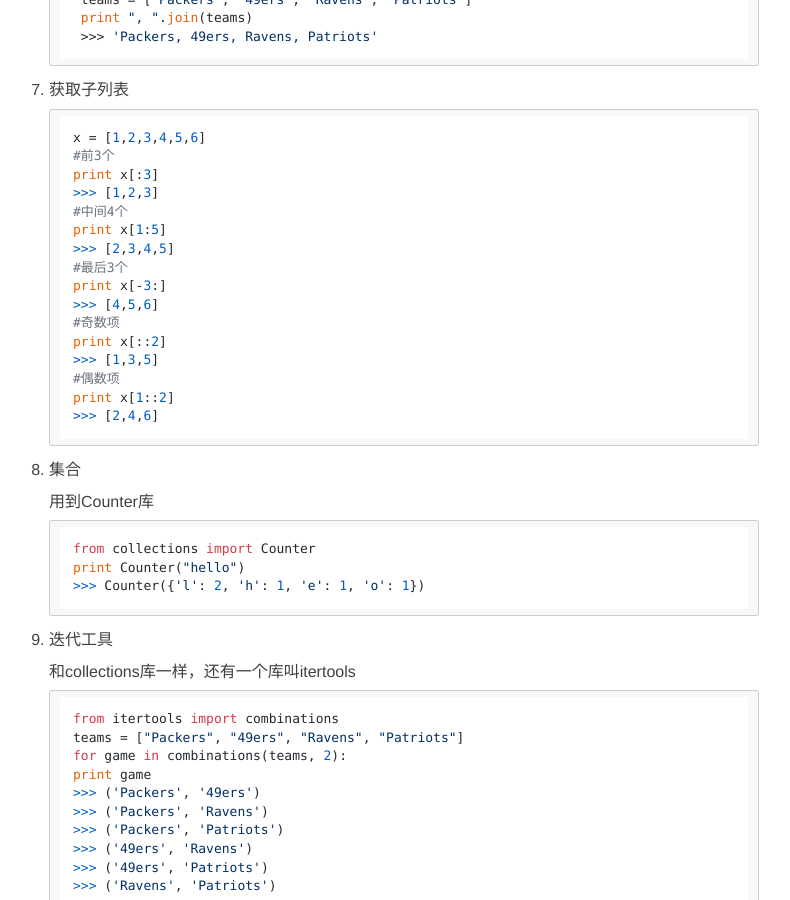
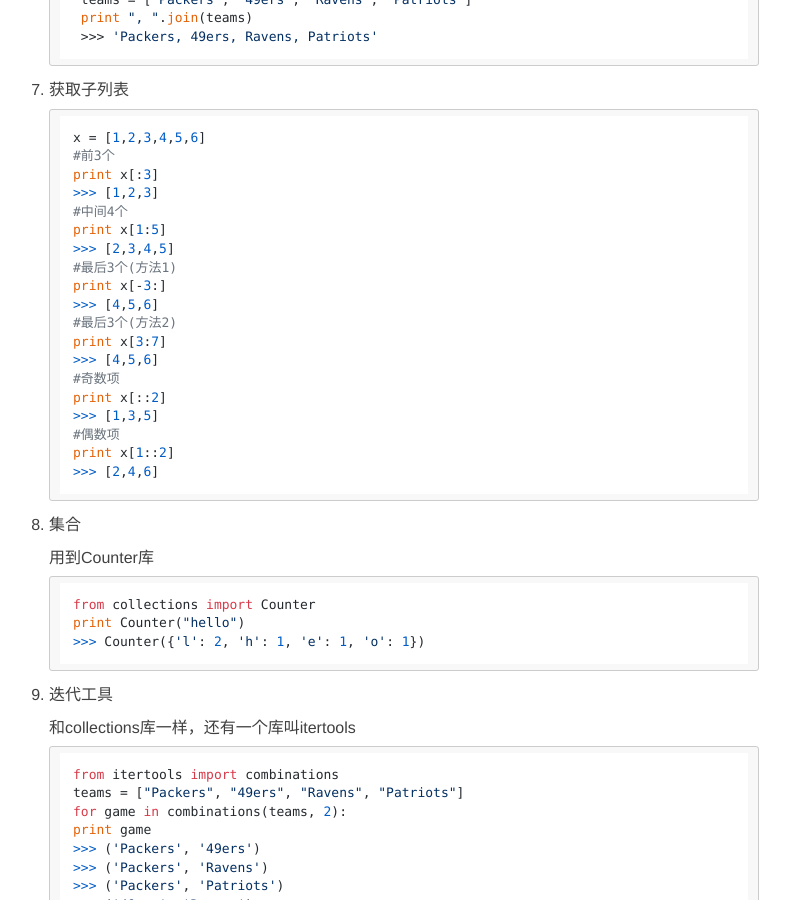
Before and after one commit to rth211/rth211.github.io, a Jekyll site: the page built from _posts/2015.07/2015-07-09-Python小技巧.md, in a window 1280 px wide and 900 px high, scrolled down 1644 px. Shown: the whole window, without its empty margins (256-1046 px from the left). Built offline with Jekyll 4.4.1, drawn with Linux system fonts in a browser that asks for light colours; nearby versions of some CDN libraries; comment, search, counter and statistics services are not loaded.

Commit message:
python小技巧2015.8.3

```diff
--- a/_posts/2015.07/2015-07-09-Python小技巧.md
+++ b/_posts/2015.07/2015-07-09-Python小技巧.md
@@ -70,8 +70,11 @@ tags: Python
         #中间4个
         print x[1:5]
         >>> [2,3,4,5]
-        #最后3个
+        #最后3个(方法1)
         print x[-3:]
+        >>> [4,5,6]
+        #最后3个(方法2)
+        print x[3:7]
         >>> [4,5,6]
         #奇数项
         print x[::2]
```
